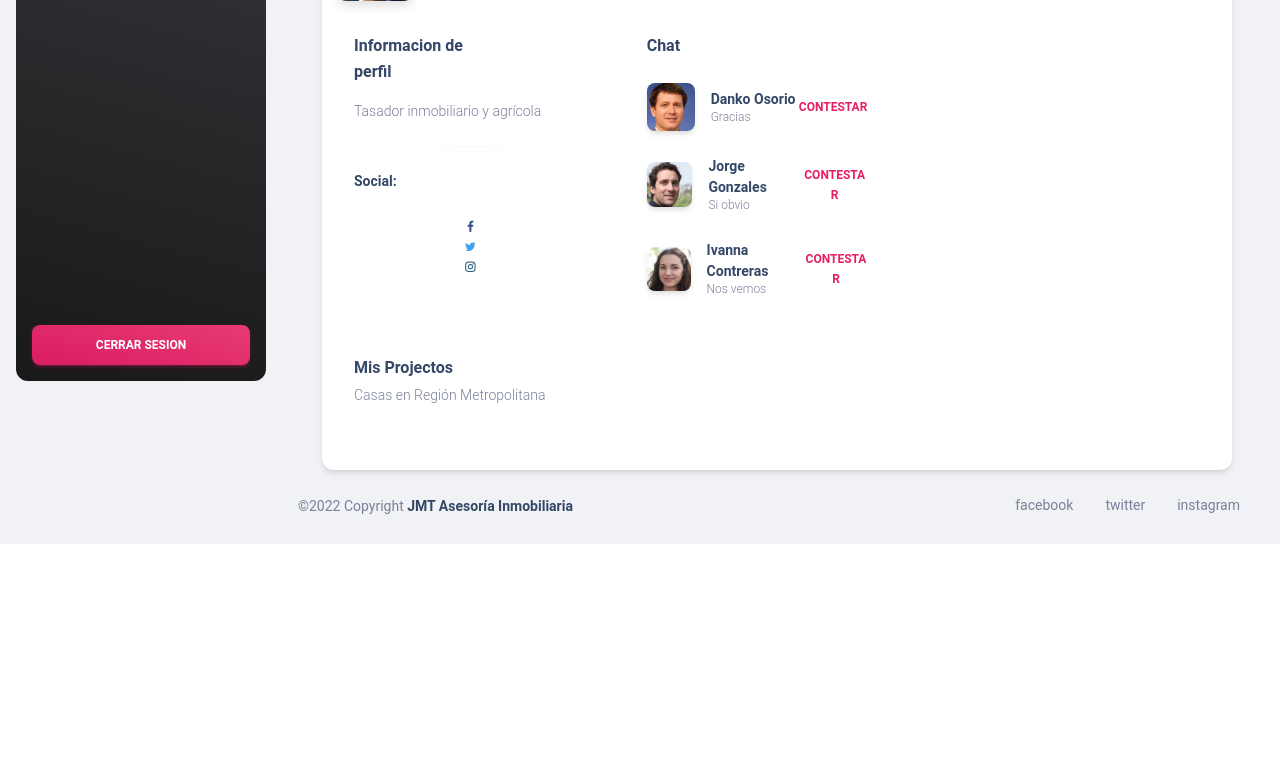
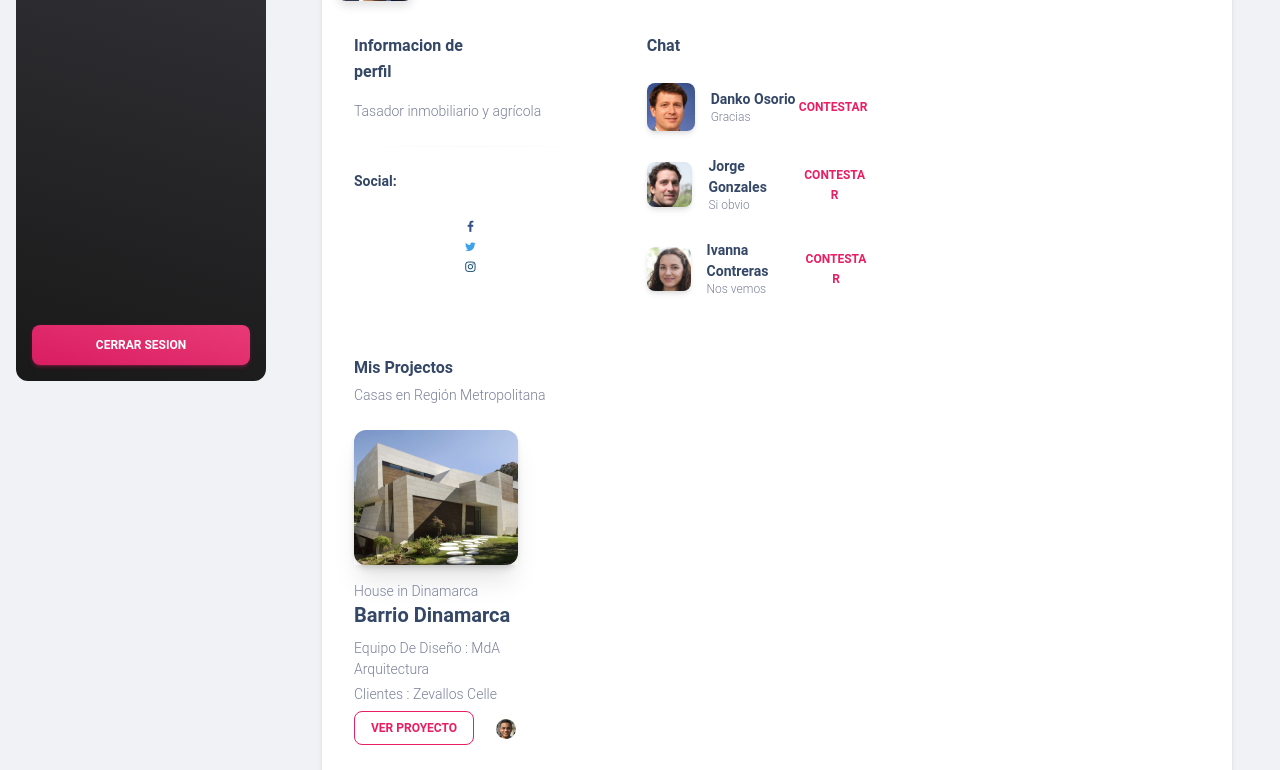
Before and after one commit to typexsebaxo/JMT-ASESORIAS, a Django app: page /menutasador/ in a window 1280 px wide. Shown: the part 403-1173 px from the top of the page. Before the commit the page ends 947 px from the top, so only its background shows below. Run offline with Django 4.2, Linux system fonts and the light colour scheme; some libraries are stand-ins or nearby versions.

Commit message:
agregado mis proyectos

```diff
--- a/JMTASESORIAS/JMT_ASESORIAS/core/Templates/core/menutasador.html
+++ b/JMTASESORIAS/JMT_ASESORIAS/core/Templates/core/menutasador.html
@@ -263,6 +263,47 @@
                     <h6 class="mb-1">Mis Projectos</h6>
                     <p class="text-sm">Casas en Región Metropolitana</p>
                   </div>
+                  <div class="row">
+                    <div class="col-xl-3 col-md-6 mb-xl-0 mb-4">
+                      <div class="card card-blog card-plain">
+                        <div class="card-header p-0 mt-n4 mx-3">
+                          <a class="d-block shadow-xl border-radius-x1">
+                              <img src="{% static 'core/img/casa4.jpg' %}" alt="img-blur-shadow" class="img-fluid shadow border-radius-xl">
+                          </a>
+                        </div>
+                        <div class="card-body p-3">
+                          <p class="mb-0 text-sm">House in Dinamarca</p>
+                          <a href="https://www.plataformaarquitectura.cl/cl/703650/house-in-madrid-slash-a-cero?ad_medium=widget&ad_name=category-houses-article-show">
+                            <h5>
+                              Barrio Dinamarca
+                            </h5>
+                          </a>
+                          <p class="mb-1 text-sm">
+                              Equipo De Diseño : MdA Arquitectura
+                          </p>
+                          <p class="mb-1 text-sm">
+                              Clientes : Zevallos  Celle
+                          </p>
+
+                          <div class="d-flex align-items-center justify-content-between">
+                            <a href="https://www.plataformaarquitectura.cl/cl/703650/house-in-madrid-slash-a-cero?ad_medium=widget&ad_name=category-houses-article-show">
+                            <button type="button" class="btn btn-outline-primary btn-sm mb-0">Ver proyecto</button>
+                            <div class="avatar-group mt-2">
+                              <a href="javascript:;" class="avatar avatar-xs rounded-circle" data-bs-toggle="tooltip" data-bs-placement="bottom">
+                                <img alt="Image placeholder" src="{% static 'core/img/avatar1.jpg' %}">
+                              </a>
+                            </div>
+                          </div>
+                          <p>
+                            <br>
+                            <!--API-->
+                            <iframe src="https://www.google.com/maps/embed?pb=!1m18!1m12!1m3!1d3326.553198002214!2d-70.52598868495033!3d-33.51299998075596!2m3!1f0!2f0!3f0!3m2!1i1024!2i768!4f13.1!3m3!1m2!1s0x0%3A0xa01c5781cbbbb582!2zMzPCsDMwJzQ2LjgiUyA3MMKwMzEnMjUuNyJX!5e0!3m2!1ses!2scl!4v1657836865435!5m2!1ses!2scl" width="320" height="400" style="border:0;" allowfullscreen="" loading="lazy" referrerpolicy="no-referrer-when-downgrade"></iframe>
+                         <!--API End-->
+                         </p>
+                        </div>
+                      </div>
+                    </div>
+                  </div>
                 </div>
               </div>
             </div>
```
